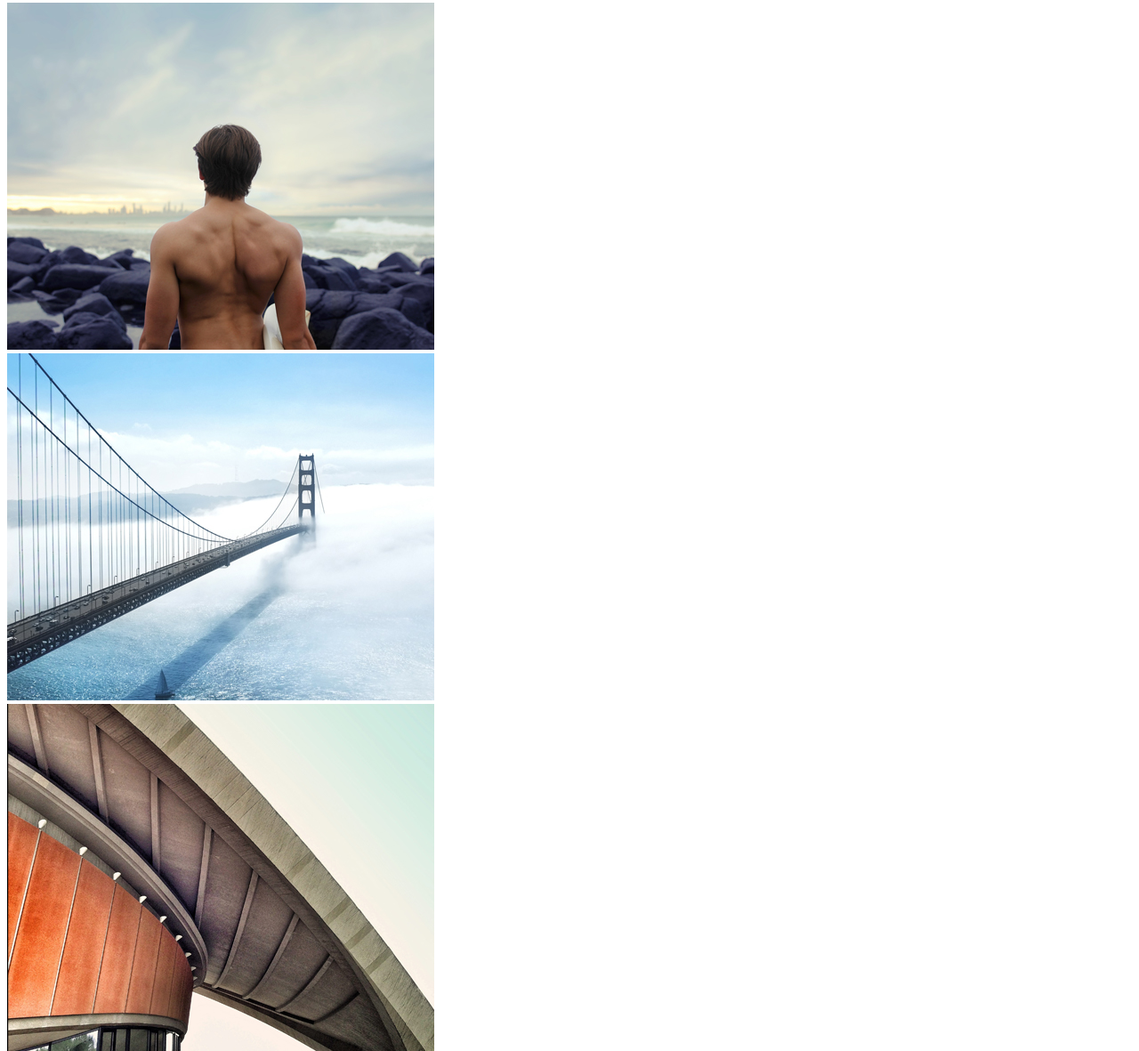
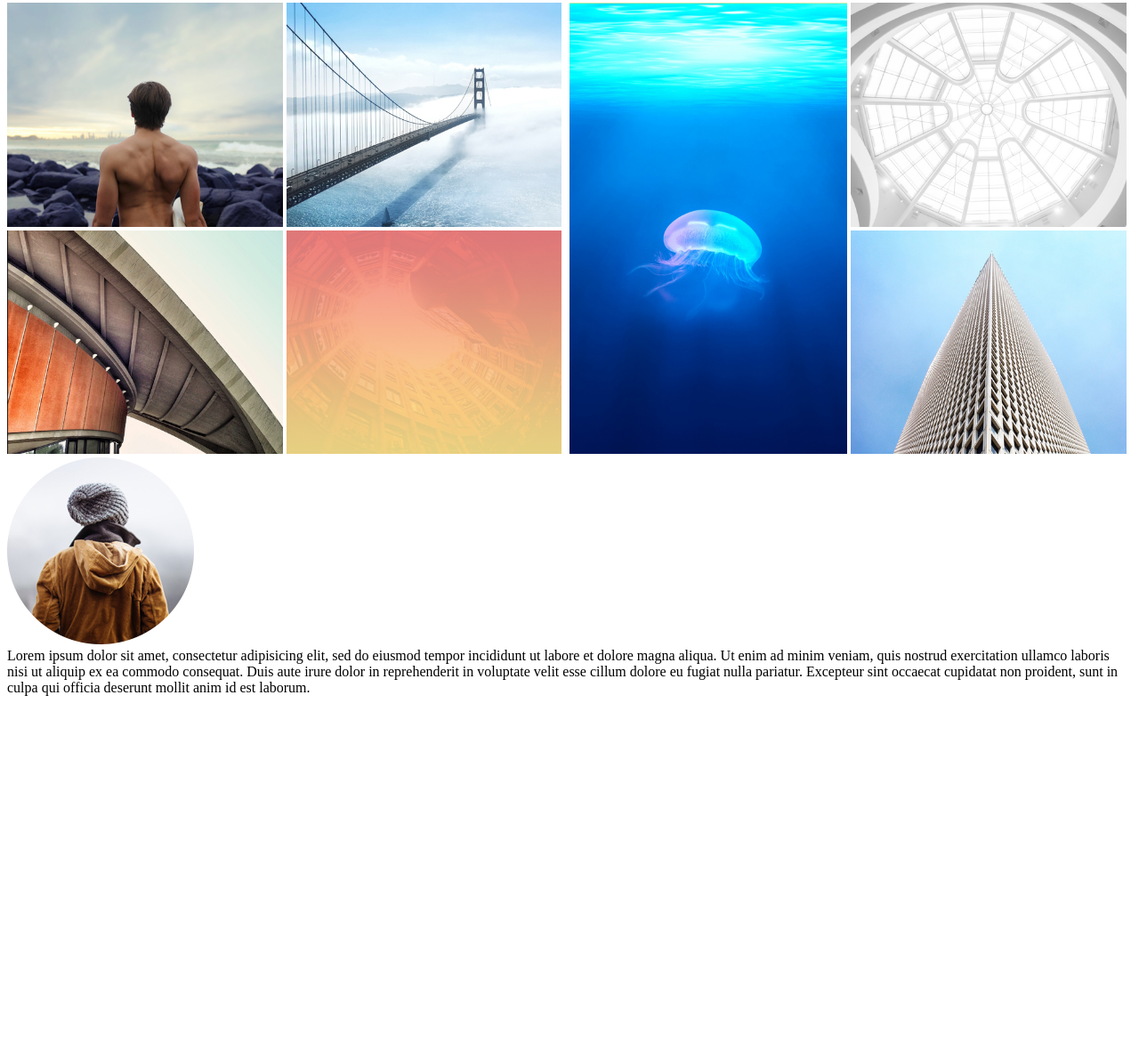
Before and after one commit to Artem009/My-Projects, a plain HTML site: page Mogo/index.html in a window 1280 px wide. Shown: the part 5385-6566 px from the top of the page at 89% size. After the commit the page ends 6167 px from the top, so only its background shows below. Drawn offline with Linux system fonts and the light colour scheme.

Commit message:
first commit

```diff
--- a/Mogo/index.html
+++ b/Mogo/index.html
@@ -148,7 +148,7 @@
 			quis nostrud exercitation ullamco laboris nisi ut aliquip ex ea commodo
 			consequat.</div>
 		</div>
-			<div class="image-first"><img src="Layer 16.jpg">
+			<div class="image-first"><img src="Rectangle 14.jpg">
 			<div>MATTHEW DIX</div>
 			<div>Grafic decign</div></div>
 			<div class="image-second"><img src="Layer 19.jpg">
@@ -170,18 +170,26 @@
 				quis nostrud exercitation ullamco laboris nisi ut aliquip ex ea commodo
 				consequat.</div>
 			</div>
-			<div class="image-hover-main">
-				<div class="image-hover"><img src="Layer 26.jpg"></div>
-				<div class="image-hover"><img src="Layer 35.jpg"></div>
+			<div class="all_images">
+			<a href="#"><img class="image-hover-center" src="Layer 34.jpg"></a>
+				<div class="image-hover-main">
+					<a href="#"><img class="image-hover" src="Layer 26.jpg"></a>
+					<a href="#"><img class="image-hover" src="Layer 35.jpg"></a>
+					<a href="#"><img class="image-hover" src="Layer 33.jpg"></a>
+					<a href="#"><img class="image-hover" src="Layer 29.jpg"></a>
+				</div>
+				<div class="image-hover-next">
+				    <div><a href="#"><img style="width: 98%" src="Layer 31.jpg"></a></div>
+					<div><a href="#"><img style="width: 98%" src="Layer 32.jpg"></a></div>
+			   </div>
 			</div>
-			<div class="image-hover-main">
-				<div class="image-hover"><img src="Layer 33.jpg"></div>
-				<div class="image-hover"><img src="Layer 29.jpg"></div>
-			</div>
-			<div class="image-hover-main"><img src="Layer 34.jpg"></div>
-			<div class="image-hover-main">
-				<div class="image-hover"><img src="Layer 31.jpg"></div>
-				<div class="image-hover"><img  src="Layer 32.jpg"></div>
-			</div>
+		<div><img src="Layer 36.jpg">
+			<div class="inter">Lorem ipsum dolor sit amet, consectetur adipisicing elit, sed do eiusmod
+			tempor incididunt ut labore et dolore magna aliqua. Ut enim ad minim veniam,
+			quis nostrud exercitation ullamco laboris nisi ut aliquip ex ea commodo
+			consequat. Duis aute irure dolor in reprehenderit in voluptate velit esse
+			cillum dolore eu fugiat nulla pariatur. Excepteur sint occaecat cupidatat non
+			proident, sunt in culpa qui officia deserunt mollit anim id est laborum.</div>
+		</div>
 </body>
 </html>
--- a/Mogo/style.css
+++ b/Mogo/style.css
@@ -166,9 +166,22 @@ header{
 	margin-left: auto;
 	margin-right: auto;
 }
-.image-hover,{
-	width: 25%;
+.image-hover-center
+{
+	width: 24.7%;
+}
+.image-hover{
+	width: 49%;
+	display: inline-block;
 }
 .image-hover-main{
+	width: 50%;
+	float: left;
+}
+.image-hover-next{
 	width: 25%;
+	float: right;
 }
+.inter{
+	float: right;
+}
```
Also changed, not shown: Mogo/Layer 36.jpg (added), Mogo/Rectangle 14.jpg (added).
